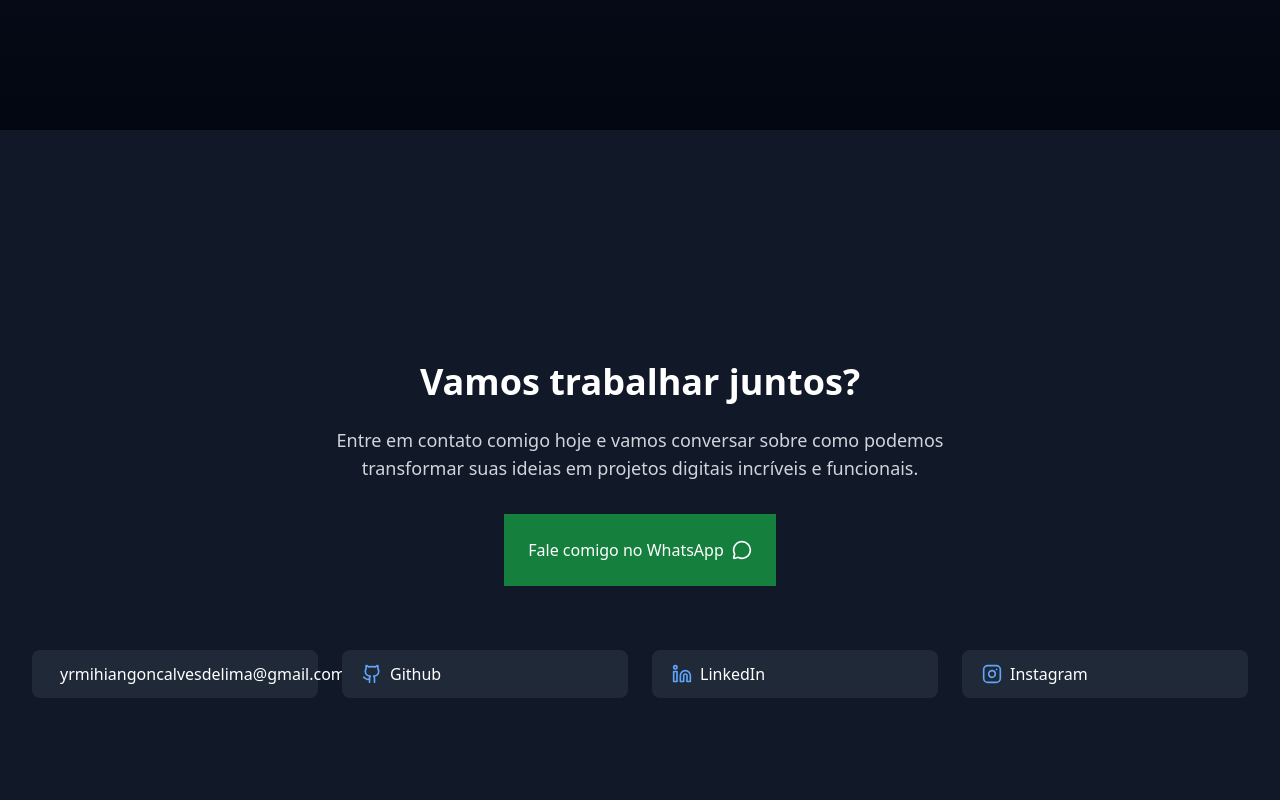
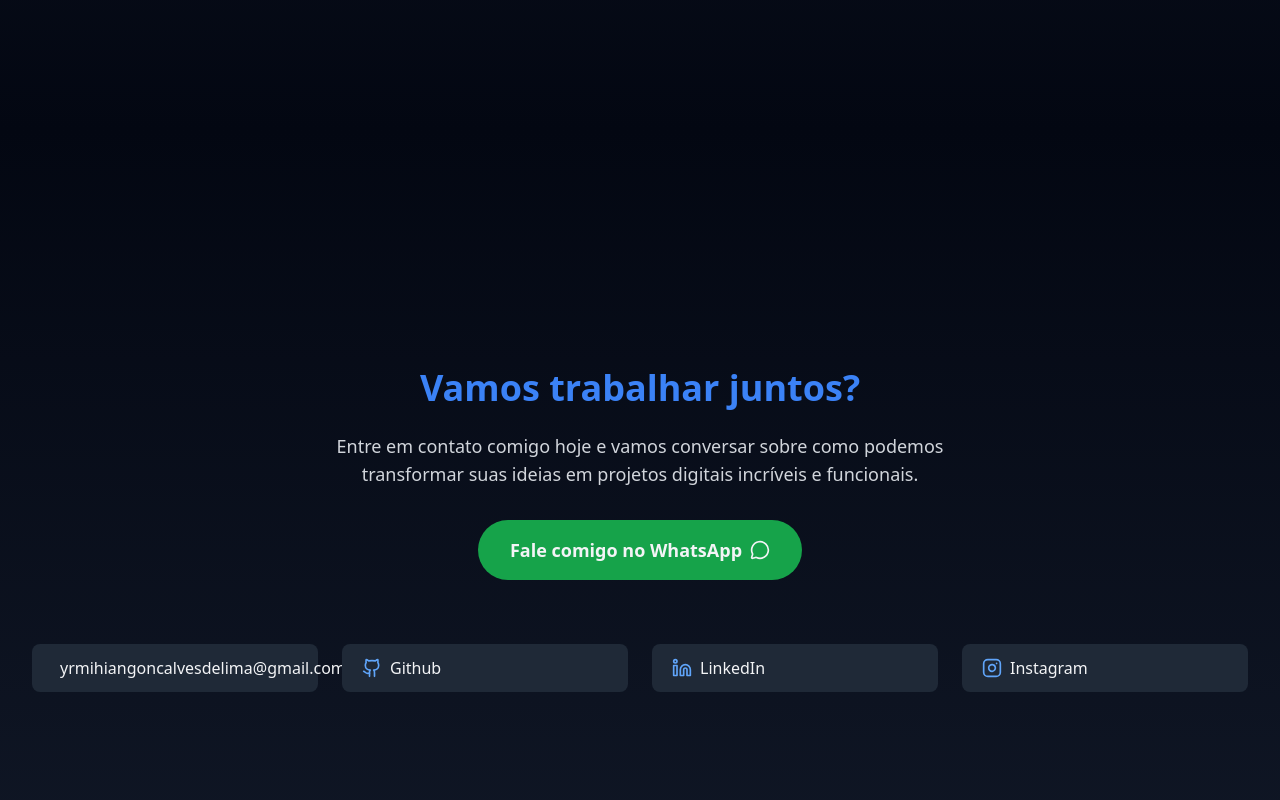
Before and after one commit to Yrmih/portfolio-web, a Next.js app: page / in a window 1280 px wide. Shown: the part 3340-4140 px from the top of the page. Built offline with nearby package versions, Linux system fonts and the light colour scheme.

Commit message:
feat: adicionar animações ao componente Contact e refatorar ícones de contato

```diff
--- a/src/sections/Contact.tsx
+++ b/src/sections/Contact.tsx
@@ -1,64 +1,102 @@
 "use client";
+
+import { motion } from "framer-motion";
 import { Mail, Github, Linkedin, Instagram, MessageCircle } from "lucide-react";
 
 export default function Contact({ id }: { id: string }) {
   return (
     <section
       id={id}
-      className="min-h-screen flex flex-col justify-center items-center p-8 bg-gray-900 text-white"
+      className="min-h-screen flex flex-col justify-center items-center p-8 bg-gradient-to-b from-gray-950 to-gray-900 text-gray-100"
     >
-      <h2 className="text-4xl font-bold mb-6 text-center">
-        {" "}
+      {/* Título */}
+      <motion.h2
+        className="text-4xl font-bold mb-6 text-center text-blue-500"
+        initial={{ opacity: 0, y: -40 }}
+        whileInView={{ opacity: 1, y: 0 }}
+        viewport={{ once: false, amount: 0.2 }}
+        transition={{ duration: 0.6, ease: "easeOut" }}
+      >
         Vamos trabalhar juntos?
-      </h2>
-      <p className="text-lg text-gray-300 max-w-2xl text-center mb-8">
+      </motion.h2>
+
+      {/* Descrição */}
+      <motion.p
+        className="text-lg text-gray-300 max-w-2xl text-center mb-8"
+        initial={{ opacity: 0, y: 40 }}
+        whileInView={{ opacity: 1, y: 0 }}
+        viewport={{ once: false, amount: 0.3 }}
+        transition={{ duration: 0.7, ease: "easeOut" }}
+      >
         Entre em contato comigo hoje e vamos conversar sobre como podemos
         transformar suas ideias em projetos digitais incríveis e funcionais.
-      </p>
+      </motion.p>
 
-      <a
-        href="91 98131-2498"
+      {/* Botão WhatsApp */}
+      <motion.a
+        href="https://wa.me/5591981312498"
         target="_blank"
         rel="noopener noreferrer"
-        className="flex items-center gap-2 px-6 py-6 roudend-full hover: bg-green-700 transition-colors mb-12"
+        className="flex items-center gap-2 px-8 py-4 bg-green-600 rounded-full hover:bg-green-700 transition-all mb-12"
+        whileHover={{ scale: 1.05 }}
+        whileTap={{ scale: 0.97 }}
+        initial={{ opacity: 0, scale: 0.9 }}
+        whileInView={{ opacity: 1, scale: 1 }}
+        viewport={{ once: false }}
+        transition={{ duration: 0.5 }}
       >
-        <span>Fale comigo no WhatsApp</span>
+        <span className="text-lg font-semibold">Fale comigo no WhatsApp</span>
         <MessageCircle className="w-5 h-5" />
-      </a>
+      </motion.a>
 
-      <div className="grid grid-cols-1 sm:grid-cols-2 md:grid-cols-4 gap-6 mt-4">
-        <a
-          href="email:yrmihiangoncalvesdelima@gmail.com"
-          className="flex items-center gap-2 bg-gray-800 px-5 py-3 rounded-lg hover:bg-gray-700 transition-colors"
-        >
-          <Mail className="w-5 h-5 text-blue-400" />
-          <span>yrmihiangoncalvesdelima@gmail.com</span>
-        </a>
-
-        <a
-          href="https://github.com/Yrmih"
-          className="flex items-center gap-2 bg-gray-800 px-5 py-3 rounded-lg hover:bg-gray-700 transition-colors"
-        >
-          <Github className="w-5 h-5 text-blue-400" />
-          <span>Github</span>
-        </a>
-
-        <a
-          href="https://www.linkedin.com/in/yrmihian"
-          className="flex items-center gap-2 bg-gray-800 px-5 py-3 rounded-lg hover:bg-gray-700 transition-colors"
-        >
-          <Linkedin className="w-5 h-5 text-blue-400" />
-          <span>LinkedIn</span>
-        </a>
-
-        <a
-          href="https://www.instagram.com/yrmih.ian/"
-          className="flex items-center gap-2 bg-gray-800 px-5 py-3 rounded-lg hover:bg-gray-700 transition-colors"
-        >
-          <Instagram className="w-5 h-5 text-blue-400" />
-          <span>Instagram</span>
-        </a>
-      </div>
+      {/* Ícones de contato */}
+      <motion.div
+        className="grid grid-cols-1 sm:grid-cols-2 md:grid-cols-4 gap-6 mt-4"
+        initial={{ opacity: 0, y: 60 }}
+        whileInView={{ opacity: 1, y: 0 }}
+        viewport={{ once: false, amount: 0.3 }}
+        transition={{ duration: 0.8, ease: "easeOut" }}
+      >
+        {[
+          {
+            icon: <Mail className="w-5 h-5 text-blue-400" />,
+            text: "yrmihiangoncalvesdelima@gmail.com",
+            link: "mailto:yrmihiangoncalvesdelima@gmail.com",
+          },
+          {
+            icon: <Github className="w-5 h-5 text-blue-400" />,
+            text: "Github",
+            link: "https://github.com/Yrmih",
+          },
+          {
+            icon: <Linkedin className="w-5 h-5 text-blue-400" />,
+            text: "LinkedIn",
+            link: "https://www.linkedin.com/in/yrmihian",
+          },
+          {
+            icon: <Instagram className="w-5 h-5 text-blue-400" />,
+            text: "Instagram",
+            link: "https://www.instagram.com/yrmih.ian/",
+          },
+        ].map((item, i) => (
+          <motion.a
+            key={i}
+            href={item.link}
+            target="_blank"
+            rel="noopener noreferrer"
+            className="flex items-center gap-2 bg-gray-800 px-5 py-3 rounded-lg hover:bg-gray-700 transition-all"
+            whileHover={{ scale: 1.05 }}
+            whileTap={{ scale: 0.97 }}
+            initial={{ opacity: 0, y: 30 }}
+            whileInView={{ opacity: 1, y: 0 }}
+            viewport={{ once: false }}
+            transition={{ delay: i * 0.2, duration: 0.5 }}
+          >
+            {item.icon}
+            <span>{item.text}</span>
+          </motion.a>
+        ))}
+      </motion.div>
     </section>
   );
 }
```
